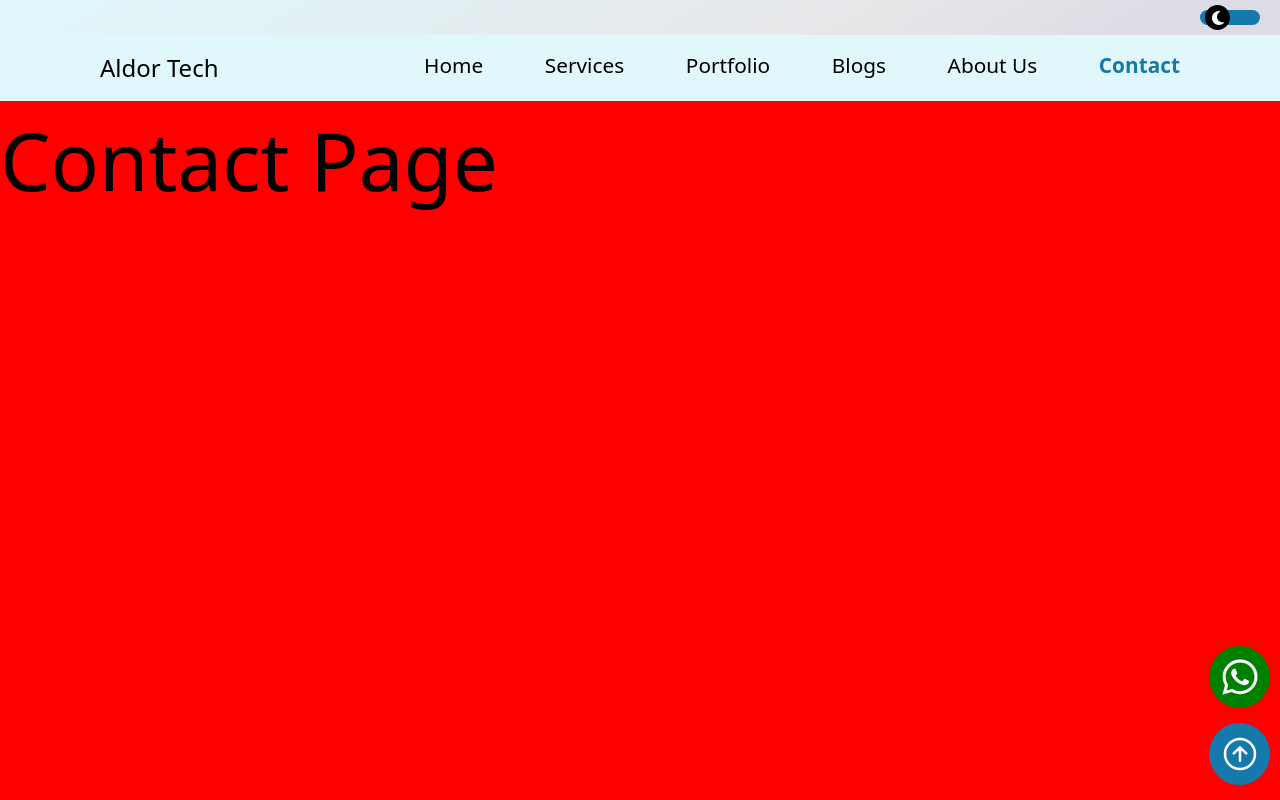
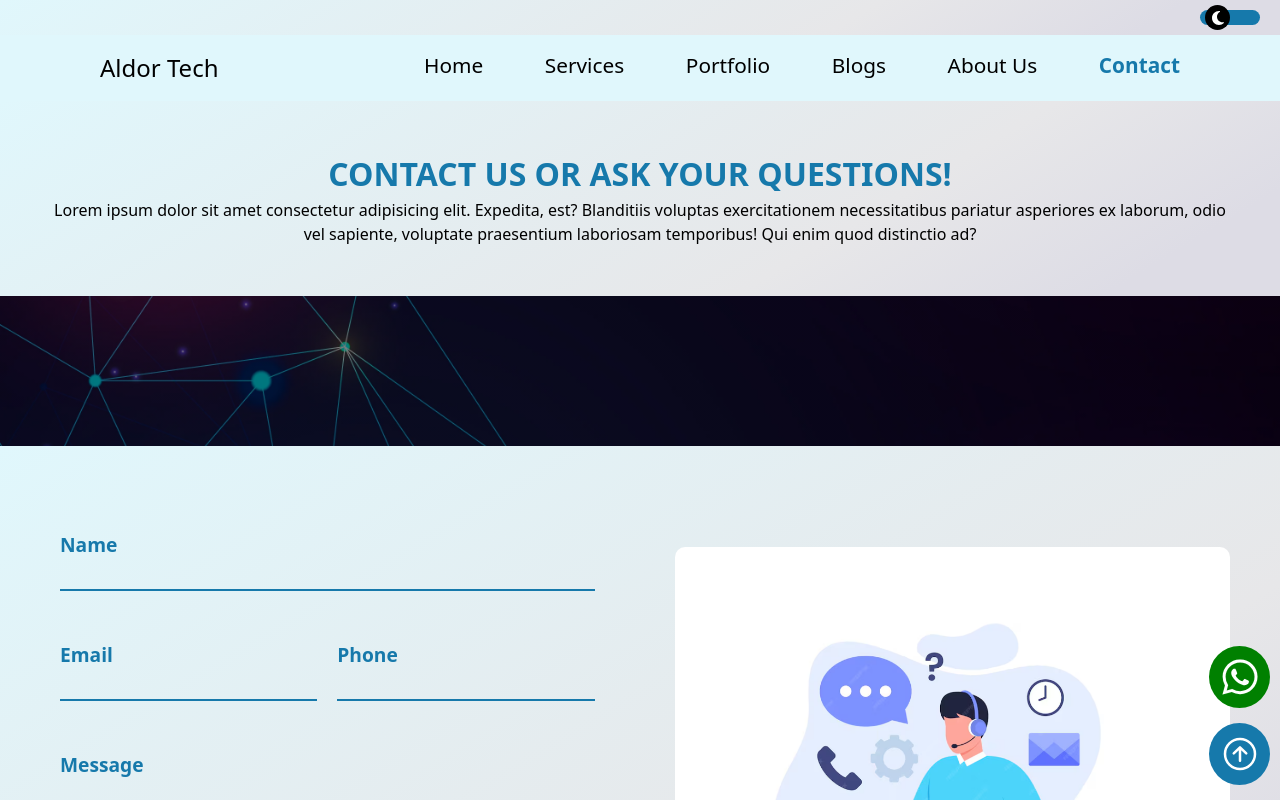
Before and after one commit to hajiRobertWilson/aldortech, a Next.js app: page /contact in a window 1280 px wide. Built offline with nearby package versions, Linux system fonts and the light colour scheme.

Commit message:
Under Development

```diff
--- a/app/contact/page.jsx
+++ b/app/contact/page.jsx
@@ -2,6 +2,7 @@
 import "../globals.css";
 import "../global.queries.css";
 import Footer from "@/components/Footer";
+import ContactForm from "@/components/contactForm";
 
 export const metadata = {
   title: 'Contact | Aldor Technologies',
@@ -12,9 +13,19 @@ export default function Contact() {
   return (
     <>
       <main>
-        <div>
-          <div style={{ backgroundColor: 'red', width: '100%', height: '100vh' }}>
-            <h1 style={{ fontSize: '5rem' }}>Contact Page</h1>
+        <div className="contactPage">
+          <div className="heading">
+            <h1>Contact us or ask your questions!</h1>
+            <p>Lorem ipsum dolor sit amet consectetur adipisicing elit. Expedita, est? Blanditiis voluptas exercitationem necessitatibus pariatur asperiores ex laborum, odio vel sapiente, voluptate praesentium laboriosam temporibus! Qui enim quod distinctio ad?</p>
+          </div>
+          <div className="mainCont">
+            <div className="form">
+              <ContactForm />
+            </div>
+            <div className="img">
+              <img src="/contact2.png" alt="Contact" />
+              {/* <img src="/contact.webp" alt="Contact" /> */}
+            </div>
           </div>
         </div>
         <Footer />
--- a/app/global.queries.css
+++ b/app/global.queries.css
@@ -140,6 +140,18 @@
         width: 100%;
     }
 
+    .contactPage .mainCont {
+        flex-flow: column;
+    }
+
+    .contactPage .mainCont .img,
+    .contactPage .mainCont .form {
+        width: 100%;
+    }
+    .contactPage .mainCont .form{
+        margin-bottom: 20px;
+    }
+
     .footerCont .container .quiklinks {
         width: 100%;
         text-align: left;
@@ -258,6 +270,9 @@
     .aboutPage .secondCont ul {
         padding: 10px 0 0 10px;
     }
+    .formCont .subCont{
+        flex-flow: column;
+    }
 
     .footerCont .container .quiklinks,
     .footerCont .container .navigation,
--- a/app/globals.css
+++ b/app/globals.css
@@ -1219,6 +1219,92 @@ main {
 
 /* -------------------------- About Us Page End -------------------------------- */
 /*          --------------------------===-----------------------------           */
+/* --------------------------- Contact Us Page --------------------------------- */
+.contactPage .heading {
+    width: 100%;
+    background: var(--bg-gradient);
+    text-align: center;
+    padding: 50px;
+}
+
+.contactPage .heading h1 {
+    font-size: 2rem;
+    text-transform: uppercase;
+    color: var(--blue-1);
+    font-weight: bolder;
+}
+
+.contactPage .mainCont {
+    padding: 50px;
+    width: 100%;
+    background: var(--bg-gradient);
+    display: flex;
+    flex-flow: row nowrap;
+    align-items: center;
+    justify-content: space-between;
+    margin: 150px 0;
+    transition: all 0.5s;
+}
+.contactPage .mainCont .img,
+.contactPage .mainCont .form {
+    width: 47%;
+    transition: all 0.5s;
+}
+
+.contactPage .mainCont .img img{
+    border-radius: 10px;
+}
+.formCont{
+    width: 100%;
+    padding: 10px;
+}
+.formCont .subCont{
+    display: flex;
+    flex-flow: row nowrap;
+    gap: 20px;
+    transition: all 0.5s;
+}
+.formCont .input-box{
+    position: relative;
+    width: 100%;
+    margin: 25px 0;
+}
+.formCont .input-box label{
+    position: absolute;
+    top: 0;
+    font-size: 1.2rem;
+    font-weight: bold;
+    color: var(--blue-1);
+}
+.formCont input{
+    width: 100%;
+    padding: 25px 5px 0 10px;
+    height: 60px;
+    background: transparent;
+    border-bottom: 2px solid var(--blue-1);
+    outline: none;
+    font-size: 1.2rem;
+}
+.formCont textarea{
+    width: 100%;
+    padding-top: 40px;
+    padding-left: 10px;
+    background: transparent;
+    border-bottom: 2px solid var(--blue-1);
+    outline: none;
+    font-size: 1.2rem;
+}
+.formCont button{
+    height: 50px;
+    width: 250px;
+    border-radius: 10px;
+    font-size: 1.3rem;
+    color: white;
+    background-color: var(--blue-1);
+}
+
+/* -------------------------- Contact Page End --------------------------------- */
+/*          --------------------------===-----------------------------           */
 /* -------------------------------- Footer ------------------------------------- */
 
 .footerCont {
--- a/components/Footer.jsx
+++ b/components/Footer.jsx
@@ -19,9 +19,6 @@ export default function Footer() {
 
   const handleMail = () => {
     window.open('mailto:info@aldortech.com')
-  }
-  const handlePhone = () => {
-
   }
 
   useEffect(() => {
@@ -47,8 +44,8 @@ export default function Footer() {
             <div className="socialLinks">
             </div>
             <div className="email">
-              <h1 onClick={() => handleMail()}><FontAwesomeIcon icon={faEnvelope} /> info@aldortech.com</h1>
-              <h1><IonIcon icon={call} /> +1(12)34567890</h1>
+              <h1 onClick={()=>handleMail()}><FontAwesomeIcon icon={faEnvelope} /> info@aldortech.com</h1>
+              <h1><IonIcon icon={call} /><a href="tel:+923228090884">+1(12)34567890</a></h1>
             </div>
           </div>
           <div className="navigation">
--- /dev/null
+++ b/components/contactForm.jsx
@@ -0,0 +1,29 @@
+export default function ContactForm() {
+    return (
+        <>
+            <div className="formCont">
+                <form>
+                    <div className="input-box">
+                        <label htmlFor="name">Name</label>
+                        <input type="text" name="Name" id="name" required />
+                    </div>
+                    <div className="subCont">
+                        <div className="input-box">
+                            <label htmlFor="email">Email</label>
+                            <input type="email" name="Email" id="email" required />
+                        </div>
+                        <div className="input-box">
+                            <label htmlFor="phone">Phone</label>
+                            <input type="tel" name="Phone" id="phone" required />
+                        </div>
+                    </div>
+                    <div className="input-box">
+                        <label htmlFor="msg">Message</label>
+                        <textarea name="message" id="msg" rows="4" />
+                    </div>
+                    <button type="submit">SUBMIT</button>
+                </form>
+            </div>
+        </>
+    )
+}
```
Also changed, not shown: public/contact.webp (added), public/contact2.png (added).
